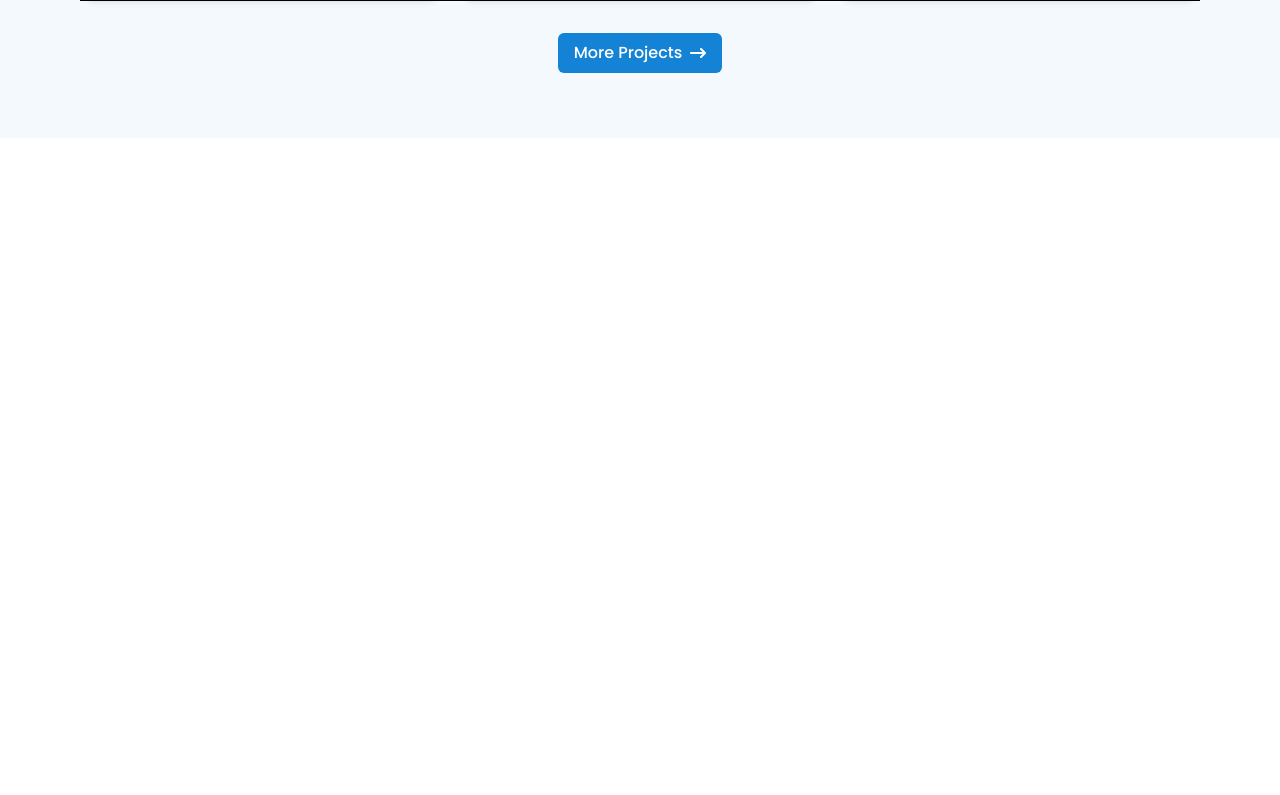
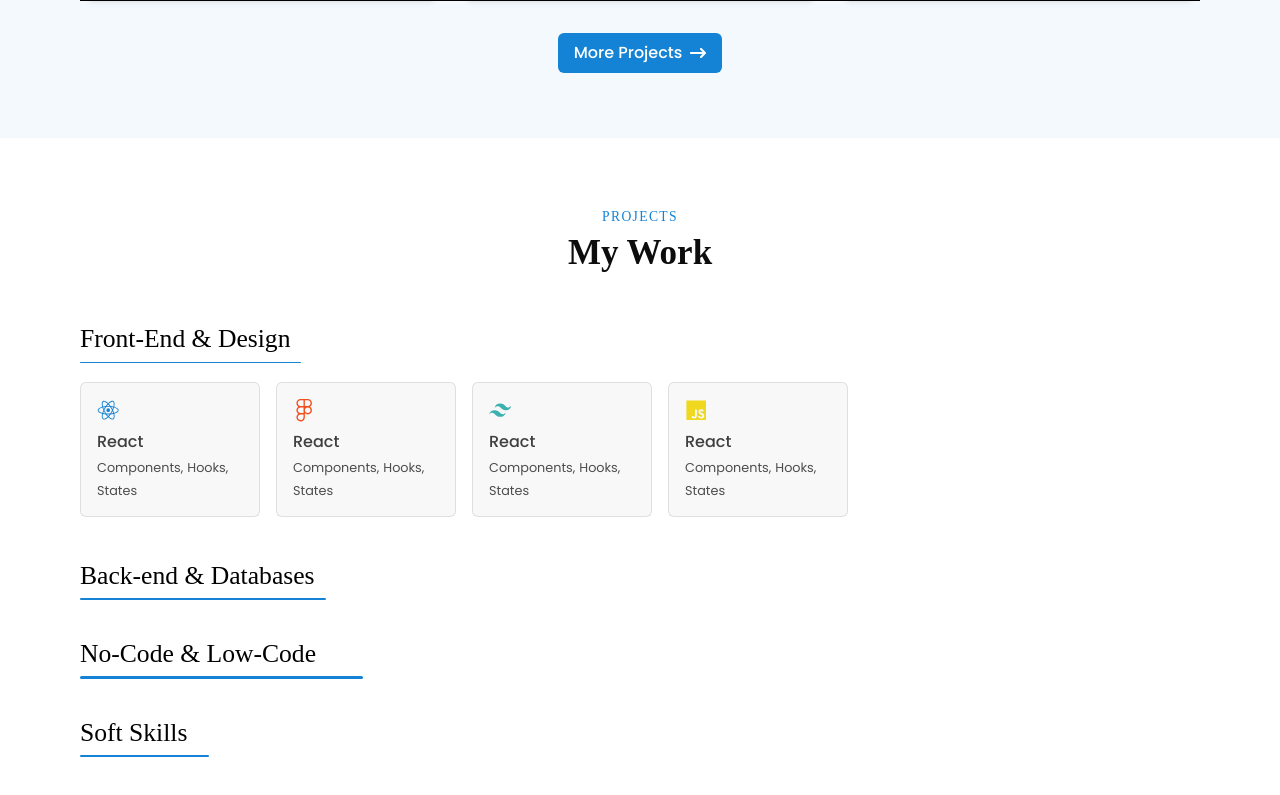
Before and after one commit to LouisJagueneau/PortfolioV2, a React (Vite) app in the folder portfolioV2/: page / in a window 1280 px wide. Shown: the part 3630-4425 px from the top of the page. Before the commit the page ends 3768 px from the top, so only its background shows below. Built offline with nearby package versions, Linux system fonts and the light colour scheme; a web font is replaced by a local one.

Commit message:
Skills section in progress

```diff
--- a/portfolioV2/package.json
+++ b/portfolioV2/package.json
@@ -11,6 +11,8 @@
   },
   "dependencies": {
     "@tailwindcss/vite": "^4.1.12",
+    "gsap": "^3.13.0",
+    "motion": "^12.23.12",
     "react": "^19.1.1",
     "react-dom": "^19.1.1",
     "react-icons": "^5.5.0",
--- /dev/null
+++ b/portfolioV2/src/components/MagneticButton.jsx
@@ -0,0 +1,48 @@
+import React, { useState, useEffect, useRef } from "react";
+import { motion, useMotionValue, useSpring } from "motion/react";
+const SPRING_CONFIG = { damping: 100, stiffness: 400 };
+
+function MagneticButton({ children, distance = 0.6 }) {
+  const [isHovered, setIsHovered] = useState(false);
+  const ref = useRef<HTMLDivElement>(null);
+  const x = useMotionValue(0);
+  const y = useMotionValue(0);
+  const springX = useSpring(x, SPRING_CONFIG);
+  const springY = useSpring(y, SPRING_CONFIG);
+  useEffect(() => {
+    const calculateDistance = (e) => {
+      if (ref.current) {
+        const rect = ref.current.getBoundingClientRect();
+        const centerX = rect.left + rect.width / 2;
+        const centerY = rect.top + rect.height / 2;
+        const distanceX = e.clientX - centerX;
+        const distanceY = e.clientY - centerY;
+        if (isHovered) {
+          x.set(distanceX * distance);
+          y.set(distanceY * distance);
+        } else {
+          x.set(0);
+          y.set(0);
+        }
+      }
+    };
+    document.addEventListener("mousemove", calculateDistance);
+    return () => {
+      document.removeEventListener("mousemove", calculateDistance);
+    };
+  }, [ref, isHovered]);
+  return (
+    <motion.div
+      ref={ref}
+      onMouseEnter={() => setIsHovered(true)}
+      onMouseLeave={() => setIsHovered(false)}
+      style={{
+        x: springX,
+        y: springY,
+      }}
+    >
+      {children}
+    </motion.div>
+  );
+}
+export default MagneticButton;
--- /dev/null
+++ b/portfolioV2/src/components/SkillBox.jsx
@@ -0,0 +1,20 @@
+function SkillBox({ Icon, title, keyWords = [], color }) {
+
+    return (
+        <div>
+            <div className="flex flex-col gap-2 mb-1">
+                <Icon className={`${color} text-[1.4rem]`} />
+                <span className="font-poppins font-medium text-black/75">{title}</span>
+            </div>
+            <div className="text-[0.8rem] font-poppins text-text-muted flex flex-wrap gap-1">
+                {keyWords.map((keyWord, index) => {
+                    return (
+                        <span key={index}>{keyWord}{index === keyWords.length - 1 ? '' : ','}</span>
+                    )
+                })}
+            </div>
+        </div>
+    )
+}
+
+export default SkillBox
--- a/portfolioV2/src/pages/Home.jsx
+++ b/portfolioV2/src/pages/Home.jsx
@@ -6,11 +6,15 @@ import IntroductionCard from "../components/IntroductionCard";
 import CareerTimeLine from "../components/CareerTimeLine";
 import EducationCard from "../components/EducationCard";
 import WorkCard from "../components/WorkCard";
-
+import SkillBox from "../components/SkillBox";
 
 // Icons
 import { MdOutlineFileDownload } from "react-icons/md";
 import { FaArrowRightLong } from "react-icons/fa6";
+import { IoLogoReact } from "react-icons/io5";
+import { FaFigma } from "react-icons/fa6";
+import { RiTailwindCssFill } from "react-icons/ri";
+import { IoLogoJavascript } from "react-icons/io5";
 
 import ProfilePictureV2 from "../assets/ProfilePictureV2.png"
 
@@ -165,7 +169,9 @@ function Home() {
                                     lg:grid-cols-3 lg:gap-5 ">
                         < WorkCard tags={['React', 'TailwindCSS', 'Php']} title='Forta Website' description='Lorem ipsum dolor sit amet, consectetur adipiscing elit. Vestibulum vulputate nisl et viverra volutpat. Morbi ut leo nunc. Suspendisse finibus.' />
                         < WorkCard tags={['React', 'TailwindCSS', 'Php']} title='Forta Website' description='Lorem ipsum dolor sit amet, consectetur adipiscing elit. Vestibulum vulputate nisl et viverra volutpat. Morbi ut leo nunc. Suspendisse finibus.' />
-                        < WorkCard tags={['React', 'TailwindCSS', 'Php']} title='Forta Website' description='Lorem ipsum dolor sit amet, consectetur adipiscing elit. Vestibulum vulputate nisl et viverra volutpat. Morbi ut leo nunc. Suspendisse finibus.' />
+                        <div className="md:col-span-2 md:flex md:justify-center lg:flex-none lg:col-span-1">
+                            < WorkCard tags={['React', 'TailwindCSS', 'Php']} title='Forta Website' description='Lorem ipsum dolor sit amet, consectetur adipiscing elit. Vestibulum vulputate nisl et viverra volutpat. Morbi ut leo nunc. Suspendisse finibus.' />
+                        </div>
                     </div>
                     <div className="flex justify-center">
                         <button className="font-poppins text-white bg-primary px-4 py-2 rounded-md flex items-center font-medium gap-2">More Projects <FaArrowRightLong /></button>
@@ -173,6 +179,65 @@ function Home() {
 
                 </div>
             </section>
+            <section className="bg-bg dark:bg-bg-dark container mx-auto px-[20px] md:px-[40px] lg:px-[60px] xl:px-[80px] 2xl:px-[100px] py-[65px]">
+
+                {/* Title Div */}
+                <div className="text-center mb-10">
+                    <span className="uppercase font-rem text-primary tracking-widest text-[0.85rem] ">Projects</span>
+                    <h2 className="font-rem font-bold text-[35px] text-text dark:text-text-dark">My Work</h2>
+                </div>
+
+                <div className="flex flex-col gap-6 mb-10">
+                    <div className="">
+                        <h3 className="font-rem text-[1.6rem] font-medium relative inline-flex">Front-End & Design
+                            <span className="absolute bg-primary h-[0.10rem] w-[105%] rounded-full left-0 bottom-[-5px]"></span>
+                        </h3>
+                    </div>
+                    <div className="flex flex-wrap gap-4">
+                        <div className="bg-bg-light border-1 p-4 border-black/10 rounded-md w-45">
+                            <SkillBox Icon={IoLogoReact} title='React' keyWords={['Components', 'Hooks', 'States']} color={'text-primary'}/>
+                        </div>
+                        <div className="bg-bg-light border-1 p-4 border-black/10 rounded-md w-45">
+                            <SkillBox Icon={FaFigma} title='React' keyWords={['Components', 'Hooks', 'States']} color={'text-[#f24e1f]'}/>
+                        </div>
+                        <div className="bg-bg-light border-1 p-4 border-black/10 rounded-md w-45">
+                            <SkillBox Icon={RiTailwindCssFill} title='React' keyWords={['Components', 'Hooks', 'States']} color={'text-[#3bb1af]'} />
+                        </div>
+                        <div className="bg-bg-light border-1 p-4 border-black/10 rounded-md w-45">
+                            <SkillBox Icon={IoLogoJavascript} title='React' keyWords={['Components', 'Hooks', 'States']} color={'text-[#efd81d]'} />
+                        </div>
+                    </div>
+                </div>
+
+                <div className="flex flex-col gap-6 mb-10">
+                    <div className="">
+                        <h3 className="font-rem text-[1.6rem] font-medium relative inline-flex">Back-end & Databases
+                            <span className="absolute bg-primary h-[0.15rem] w-[105%] rounded-full left-0 bottom-[-5px]"></span>
+                        </h3>
+                    </div>
+
+                </div>
+
+                <div className="flex flex-col gap-6 mb-10">
+                    <div className="">
+                        <h3 className="font-rem text-[1.6rem] font-medium relative inline-flex">No-Code & Low-Code
+                            <span className="absolute bg-primary h-[0.15rem] w-[120%] rounded-full left-0 bottom-[-5px]"></span>
+                        </h3>
+                    </div>
+
+                </div>
+
+                <div className="flex flex-col gap-6 mb-10">
+                    <div className="">
+                        <h3 className="font-rem text-[1.6rem] font-medium relative inline-flex">Soft Skills
+                            <span className="absolute bg-primary h-[0.15rem] w-[120%] rounded-full left-0 bottom-[-5px]"></span>
+                        </h3>
+                    </div>
+
+                </div>
+
+
+            </section>
 
         </div >
     )
```
Also changed, not shown: 1 other file (tests, documents, lock files or other folders).
